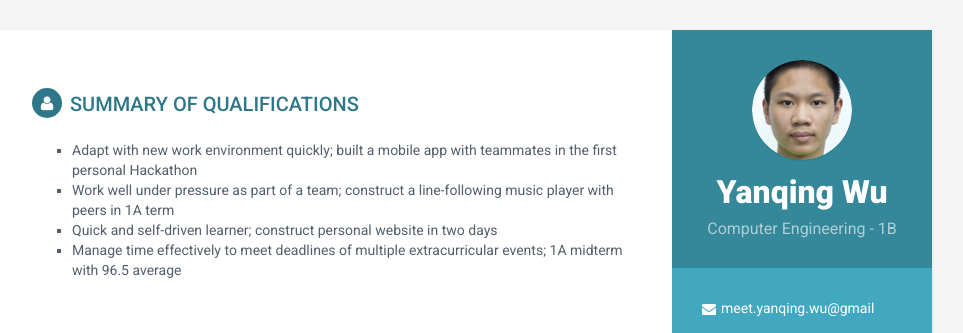
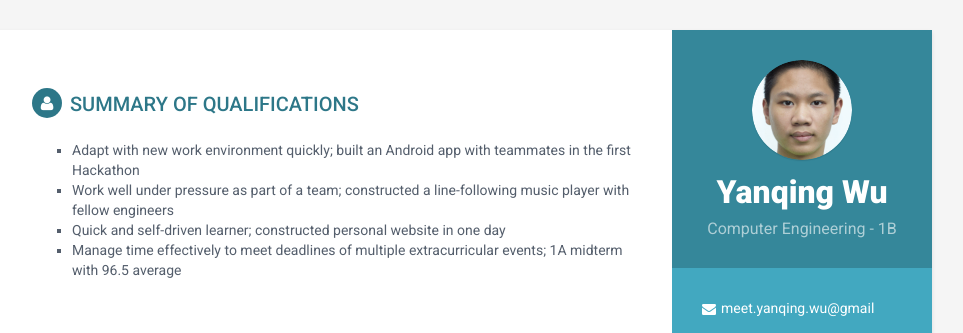
Before and after one commit to pwyq/blog, a Jekyll site: the page built from cv/index.html, in a window 1280 px wide. Shown: the top 333 px of the page, without its empty margins (188-1151 px from the left). Built offline with Jekyll 4.4.1, drawn with Linux system fonts in a browser that asks for light colours.

Commit message:
grammar error

```diff
--- a/_includes/cv_Summary-of-Qualifications.html
+++ b/_includes/cv_Summary-of-Qualifications.html
@@ -2,9 +2,9 @@
 <h2 class="section-title"><i class="fa fa-user"></i>Summary of Qualifications</h2>
 <div class="summary">
 	<ul style="list-style-type:square">
-		<li>Adapt with new work environment quickly; built a mobile app with teammates in the first personal Hackathon</li>
-		<li>Work well under pressure as part of a team; construct a line-following music player with peers in 1A term</li>
-		<li>Quick and self-driven learner; construct personal website in two days</li>
+		<li>Adapt with new work environment quickly; built an Android app with teammates in the first Hackathon</li>
+		<li>Work well under pressure as part of a team; constructed a line-following music player with fellow engineers</li>
+		<li>Quick and self-driven learner; constructed personal website in one day</li>
 		<li>Manage time effectively to meet deadlines of multiple extracurricular events; 1A midterm with 96.5 average</li>
 	</ul>
 </div><!--//summary-->
```
